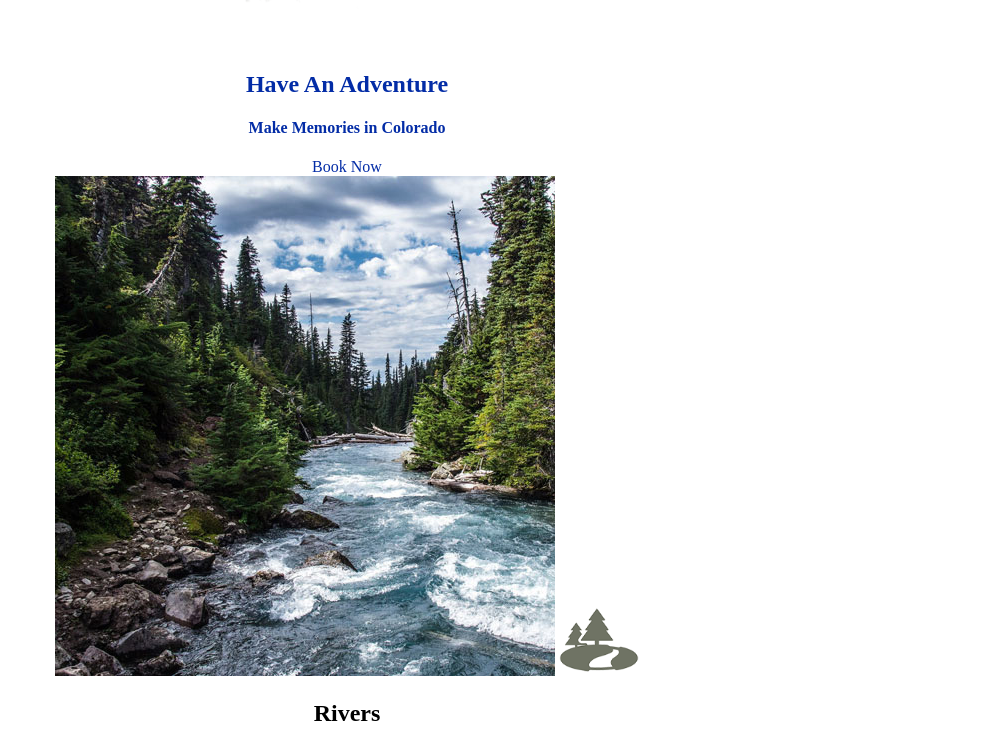
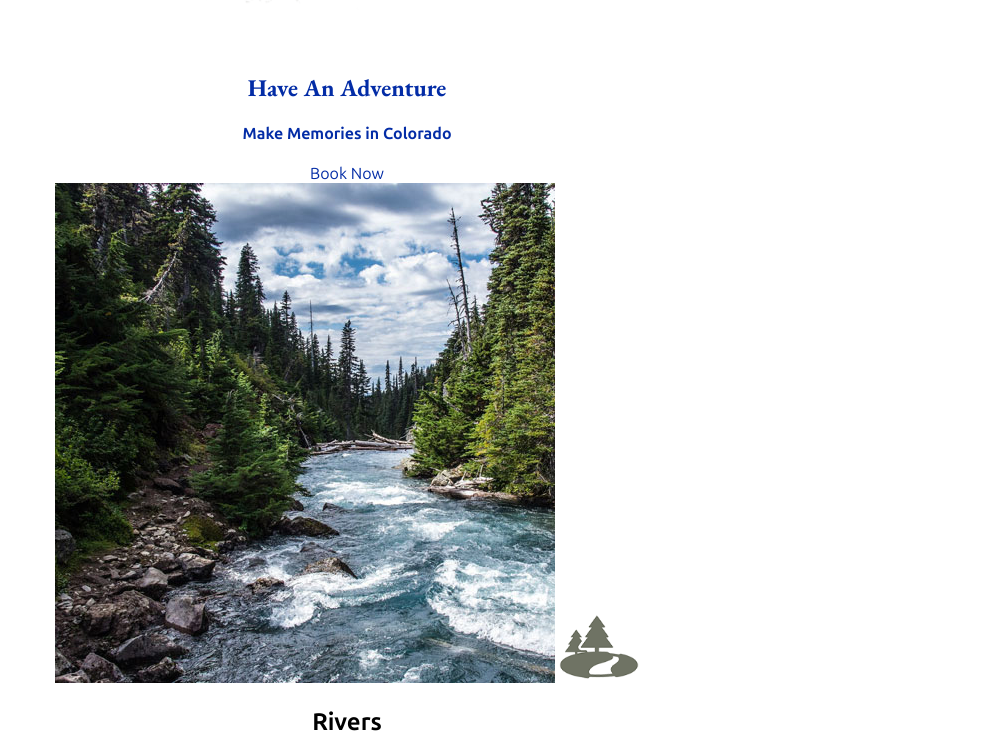
Before and after one commit to AsiaJoh/wdd130, a plain HTML site: page wwr/index.html in a window 1280 px wide. Shown: the part 905-1644 px from the top of the page, without its empty margins (293-1280 px from the left). Drawn offline with nearby package versions, Linux system fonts and the light colour scheme.

Commit message:
updated fonts

```diff
--- a/wwr/styles/style.css
+++ b/wwr/styles/style.css
@@ -1,4 +1,8 @@
-
+/* if you are using any Google fonts change the font names below to your fonts.
+Any spaces in your font name should be replaced with a +.
+Fonts are separated by a & */
+@import url('https://fonts.googleapis.com/css2?family=EB+Garamond:ital,wght@0,400..800;1,400..800&display=swap');
+@import url('https://fonts.googleapis.com/css2?family=EB+Garamond:ital,wght@0,400..800;1,400..800&family=Ubuntu+Sans:ital,wght@0,100..800;1,100..800&display=swap');
 
 #content {
     max-width: 1600px;
@@ -30,6 +34,7 @@ main section {
 
 body {
     background-color:  white;
+    font-family: "Ubuntu Sans", Helvetica, sans-serif;
 }
 
 header {
@@ -71,6 +76,7 @@ footer a:hover {
 }
 
 .home-title {
+    font-family: "EB Garamond", Helvetica, sans-serif;
     color: #032CA6
 }
 
@@ -79,6 +85,7 @@ h4 {
 }
 
 .msg h2 {
+    font-family: "EB Garamond", Helvetica, sans-serif;
     color: #032CA6
 }
 
```
